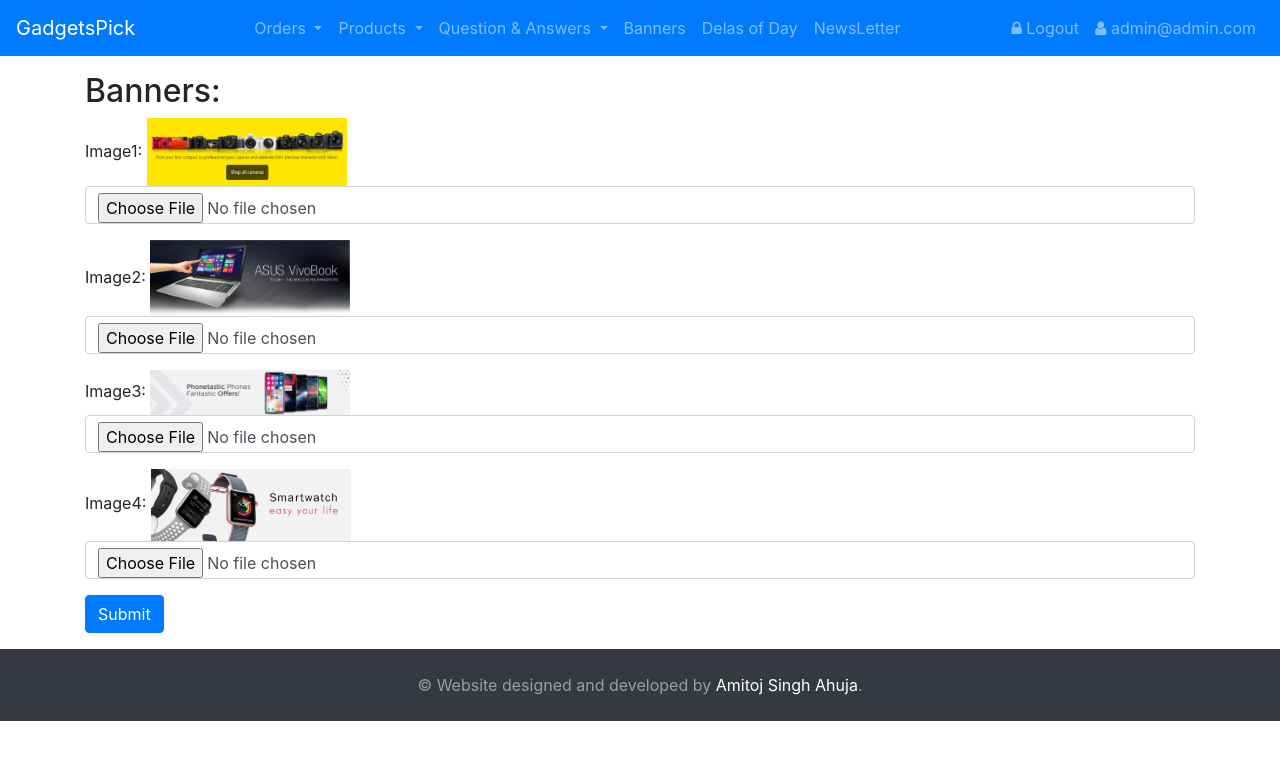
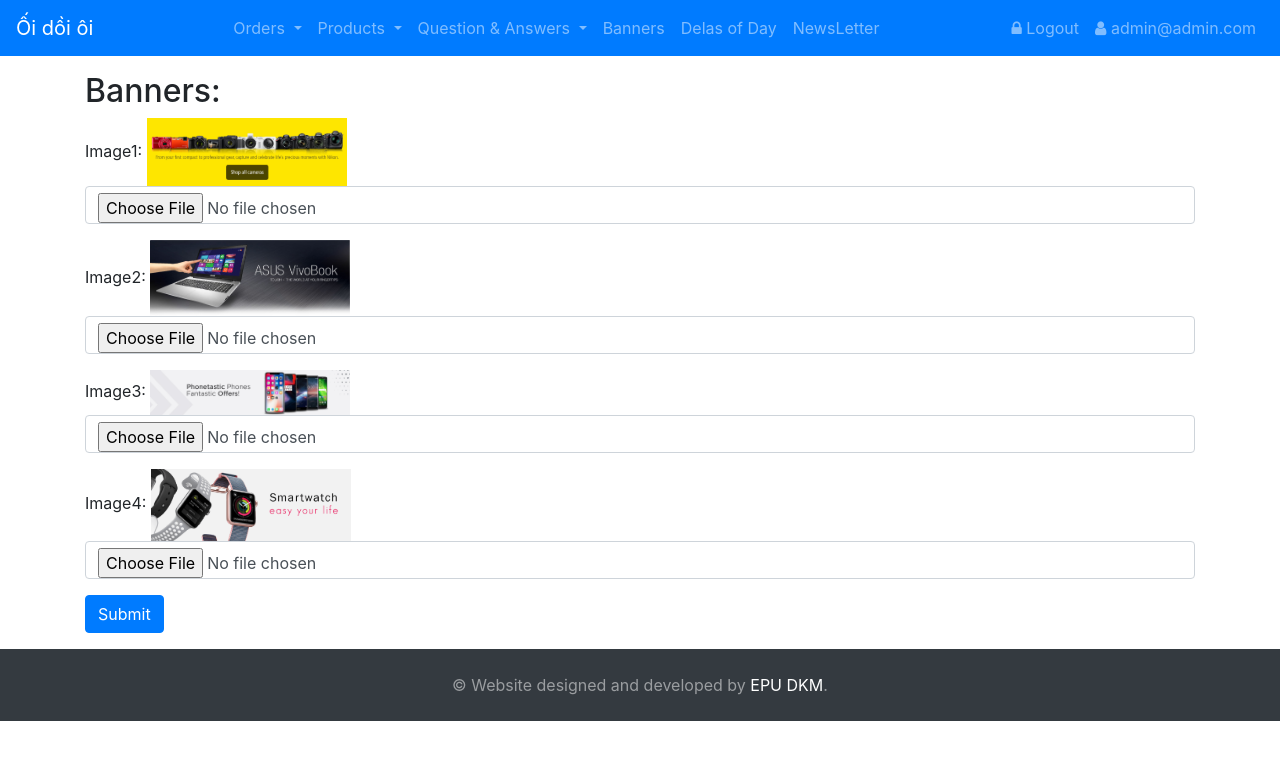
Before and after one commit to duyvtvp1919/EPU_DKM-OpenSource, a PHP site: page /project/admin/banners.php in a window 1280 px wide. Shown: the top 760 px of the page. Run offline with PHP 8.4, Linux system fonts and the light colour scheme; a user stored in the database is signed in; data comes from the database, SQL or seed files in the repository.

Commit message:
091221_2

```diff
--- a/admin/footer.php
+++ b/admin/footer.php
@@ -2,7 +2,7 @@
 
 <footer>
     <div class="bg-dark text-white-50">
-        <p class="mx-auto my-0 text-center p-4">&copy; Website designed and developed by <span class="text-white"> Amitoj Singh Ahuja</span>.</p>
+        <p class="mx-auto my-0 text-center p-4">&copy; Website designed and developed by <span class="text-white"> EPU DKM</span>.</p>
     </div>
 </footer>
 </body>
--- a/admin/header.php
+++ b/admin/header.php
@@ -37,13 +37,13 @@
     <link rel="stylesheet" href="../css/footer.css">
     <link rel="stylesheet" href="custom.css">
 
-    <title>GadgetsPick</title>
+    <title>Ối dồi ôi</title>
 </head>
 <body>
     <header class="head">
         <nav class="navbar navbar-dark navbar-expand-md bg-primary justify-content-between">
             <a class="navbar-brand" href="index.php">
-                GadgetsPick
+                Ối dồi ôi
             </a>
             <button class="navbar-toggler" type="button" data-toggle="collapse" data-target="#collapsibleNavbar">
                 <span class="navbar-toggler-icon"></span>
--- a/admin/header2.php
+++ b/admin/header2.php
@@ -36,13 +36,13 @@
     <link rel="stylesheet" href="../css/footer.css">
     <link rel="stylesheet" href="custom.css">
 
-    <title>GadgetsPick</title>
+    <title>Ối dồi ôi</title>
 </head>
 <body>
     <header class="head">
         <nav class="navbar navbar-dark navbar-expand-md bg-primary justify-content-between">
             <a class="navbar-brand" href="index.php">
-                GadgetsPick
+                Ối dồi ôi
             </a>
             <button class="navbar-toggler" type="button" data-toggle="collapse" data-target="#collapsibleNavbar">
                 <span class="navbar-toggler-icon"></span>
```
